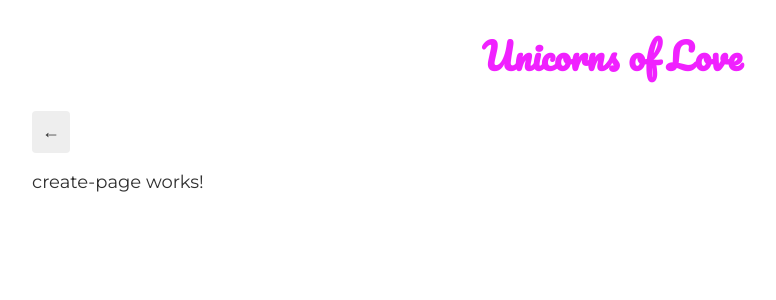
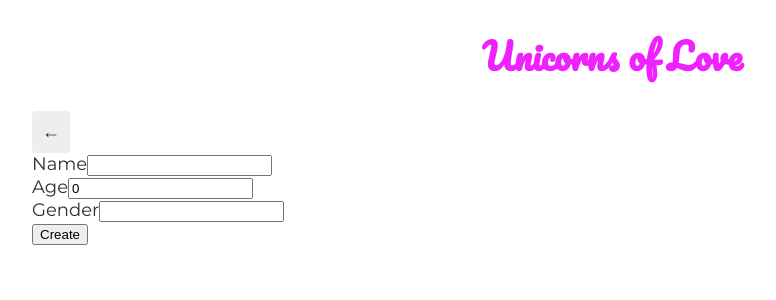
Before and after one commit to florentlandure/unicornsOfLove, an Angular app: page /create in a window 1280 px wide. Shown: the top 300 px of the page, without its empty margins (28-804 px from the left). Built offline with nearby package versions, Linux system fonts and the light colour scheme.

Commit message:
Input data reset on submit

```diff
--- a/src/app/create-page/create-page.component.html
+++ b/src/app/create-page/create-page.component.html
@@ -1,4 +1,16 @@
 <app-return></app-return>
-<p>
-  create-page works!
-</p>
+<form (ngSubmit)="onSubmit()">
+  <div>
+    <label for="name">Name</label>
+    <input type="text" name="name" id="name" [(ngModel)]="name">
+  </div>
+  <div>
+    <label for="age">Age</label>
+    <input type="number" name="age" min="0" id="age" [(ngModel)]="age">
+  </div>
+  <div>
+    <label for="gender">Gender</label>
+    <input type="text" name="gender" id="gender" [(ngModel)]="gender">
+  </div>
+  <button type="submit">Create</button>
+</form>
--- a/src/app/create-page/create-page.component.ts
+++ b/src/app/create-page/create-page.component.ts
@@ -1,5 +1,6 @@
 import { Component, OnInit } from '@angular/core';
 import { UnicornService } from './../unicorn.service';
+import { Unicorn } from './../models/Unicorn';
 
 @Component({
   selector: 'app-create-page',
@@ -8,9 +9,28 @@ import { UnicornService } from './../unicorn.service';
 })
 export class CreatePageComponent implements OnInit {
 
-  constructor() { }
+  name = '';
+  color = 'FFFFFF';
+  gender = '';
+  age = 0;
+
+  constructor(private unicornService: UnicornService) { }
 
   ngOnInit() {
+    console.log(this.unicornService.fetchLocalStorage());
+  }
+
+  onSubmit() {
+    if (this.name.trim() !== '' && this.color.trim() !== '' && this.gender.trim() && this.age >= 0) {
+      // Store new unicorn locally
+      this.unicornService.create(new Unicorn(this.name, this.color, this.gender, this.age));
+
+      // Reset input data
+      this.name = '';
+      this.color = '';
+      this.gender = '';
+      this.age = 0;
+    }
   }
 
 }
--- a/src/app/models/Unicorn.ts
+++ b/src/app/models/Unicorn.ts
@@ -3,4 +3,11 @@ export class Unicorn {
   color: string;
   gender: string;
   age: number;
+
+  constructor (name: string, color: string, gender: string, age: number) {
+    this.name = name;
+    this.color = color;
+    this.gender = gender;
+    this.age = age;
+  }
 }
--- a/src/app/unicorn.service.ts
+++ b/src/app/unicorn.service.ts
@@ -7,19 +7,42 @@ export class UnicornService {
   unicorns: Unicorn[];
 
   constructor() {
-
+    this.unicorns = [];
   }
 
-  create() {
-
+  create(unicorn: Unicorn) {
+    this.unicorns.push(unicorn);
+    this.saveLocalStorage(this.unicorns);
   }
 
-  fetchLocalStorage() {
+  fetchLocalStorage(): Unicorn[] {
+    // Check if unicorns are already stored locally
     const ls = localStorage.getItem('unicorns');
-    console.log(ls);
+
+    if (ls !== null) {
+      const arr: Unicorn[] = JSON.parse(ls);
+
+      arr.forEach(u => {
+        this.unicorns.push(new Unicorn(u.name, u.color, u.gender, u.age));
+      });
+    }
+    return this.unicorns;
   }
 
-  find(id: number): Unicorn {
-    return null;
+  // Store unicorns locally
+  saveLocalStorage(unicorns: Unicorn[]) {
+    const storage = [];
+
+    unicorns.forEach((u, key) => {
+      storage.push({
+        id: key,
+        name: u.name,
+        gender: u.gender,
+        color: u.color,
+        age: u.age
+      });
+    });
+
+    localStorage.setItem('unicorns', JSON.stringify(storage));
   }
 }
```
